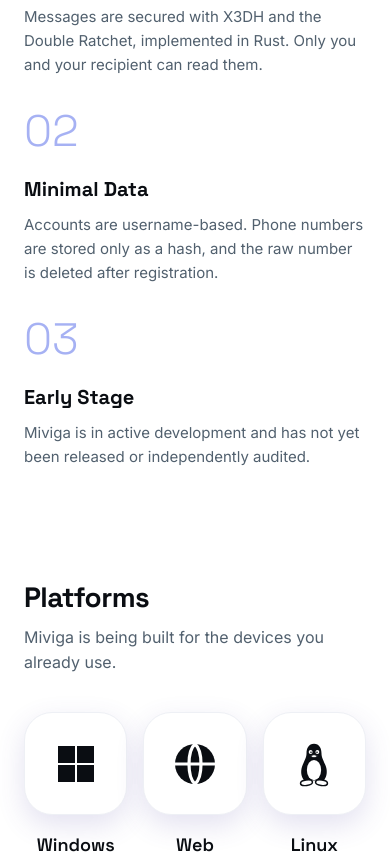
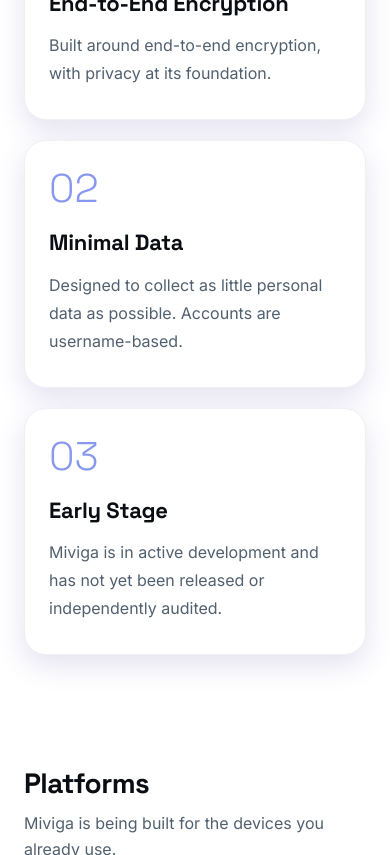
Before and after one commit to miviga/miviga-web, a plain HTML site: page index.html in a window 390 px wide. Shown: the part 676-1531 px from the top of the page. Drawn offline with Linux system fonts and the light colour scheme.

Commit message:
Improve feature cards and use safer wording for encryption and data claims

```diff
--- a/index.html
+++ b/index.html
@@ -22,8 +22,8 @@
 
 <section><div class="wrap">
 <div class="cols">
-<div class="col"><p class="num">01</p><h3>End-to-End Encryption</h3><p class="d">Messages are secured with X3DH and the Double Ratchet, implemented in Rust. Only you and your recipient can read them.</p></div>
-<div class="col"><p class="num">02</p><h3>Minimal Data</h3><p class="d">Accounts are username-based. Phone numbers are stored only as a hash, and the raw number is deleted after registration.</p></div>
+<div class="col"><p class="num">01</p><h3>End-to-End Encryption</h3><p class="d">Built around end-to-end encryption, with privacy at its foundation.</p></div>
+<div class="col"><p class="num">02</p><h3>Minimal Data</h3><p class="d">Designed to collect as little personal data as possible. Accounts are username-based.</p></div>
 <div class="col"><p class="num">03</p><h3>Early Stage</h3><p class="d">Miviga is in active development and has not yet been released or independently audited.</p></div>
 </div>
 </div></section>
--- a/style.css
+++ b/style.css
@@ -34,10 +34,12 @@ section{padding:56px 0}
 h2{font-family:var(--d);font-size:clamp(28px,4vw,40px);letter-spacing:-.02em;line-height:1.15;margin:0 0 12px}
 .sub{color:var(--muted);max-width:620px;margin:0 0 36px}
 
-.cols{display:grid;grid-template-columns:repeat(3,1fr);gap:48px}
-.col h3{font-family:var(--d);margin:0 0 8px;font-size:20px}
-.num{font-family:var(--d);font-size:44px;font-weight:300;line-height:1;margin:0 0 20px;color:var(--accent);opacity:.45}
-.col .d{color:var(--muted);font-size:15px;margin:0}
+/* Three feature blocks: cards */
+.cols{display:grid;grid-template-columns:repeat(3,1fr);gap:28px;align-items:stretch}
+.col{background:var(--tile);border:1px solid var(--tile-border);border-radius:22px;box-shadow:var(--tile-shadow);padding:36px 30px 40px}
+.num{font-family:var(--d);font-size:40px;font-weight:300;line-height:1;margin:0 0 28px;color:var(--accent);opacity:.6}
+.col h3{font-family:var(--d);margin:0 0 14px;font-size:22px;line-height:1.25;letter-spacing:-.01em}
+.col .d{color:var(--muted);font-size:16px;line-height:1.75;margin:0}
 
 /* Platforms: rounded cards (centered) */
 .platforms{list-style:none;margin:0 auto;padding:0;display:grid;grid-template-columns:repeat(3,1fr);gap:40px 24px;max-width:640px;justify-items:center}
@@ -47,12 +49,6 @@ h2{font-family:var(--d);font-size:clamp(28px,4vw,40px);letter-spacing:-.02em;lin
 .tile svg .cut{fill:none;stroke:var(--tile);stroke-width:1.6;stroke-linecap:round}
 .tile svg .ring{fill:none;stroke:var(--ink);stroke-width:1.6}
 .tile svg text{fill:var(--ink);stroke:none}
-
-/* Linux (Tux): single colour like other icons */
-.tile img.tux{height:68px;width:auto;filter:grayscale(1) contrast(1.6)}
-@media (prefers-color-scheme:dark){
-  .tile img.tux{filter:grayscale(1) contrast(1.6) invert(1)}
-}
 
 .p-name{font-family:var(--d);font-size:18px;font-weight:600}
 .p-status{font-size:14px;color:var(--muted)}
@@ -72,10 +68,18 @@ footer .logo{font-size:16px}
 .doc p,.doc li{color:var(--muted)}
 .doc a{text-decoration:none}
 
+/* Tablet: 3 cards get tight, keep them readable */
+@media (max-width:980px){
+  .cols{gap:20px}
+  .col{padding:30px 24px 34px}
+}
+
+/* Mobile: stacked */
 @media (max-width:760px){
-  .cols{grid-template-columns:1fr;gap:32px}
+  .cols{grid-template-columns:1fr;gap:20px}
+  .col{padding:28px 24px 32px}
+  .num{margin-bottom:20px}
   .hero{padding:56px 24px 48px}
   .platforms{gap:28px 16px}
   .tile svg{width:48px;height:48px}
-  .tile img.tux{height:52px}
 }
```
